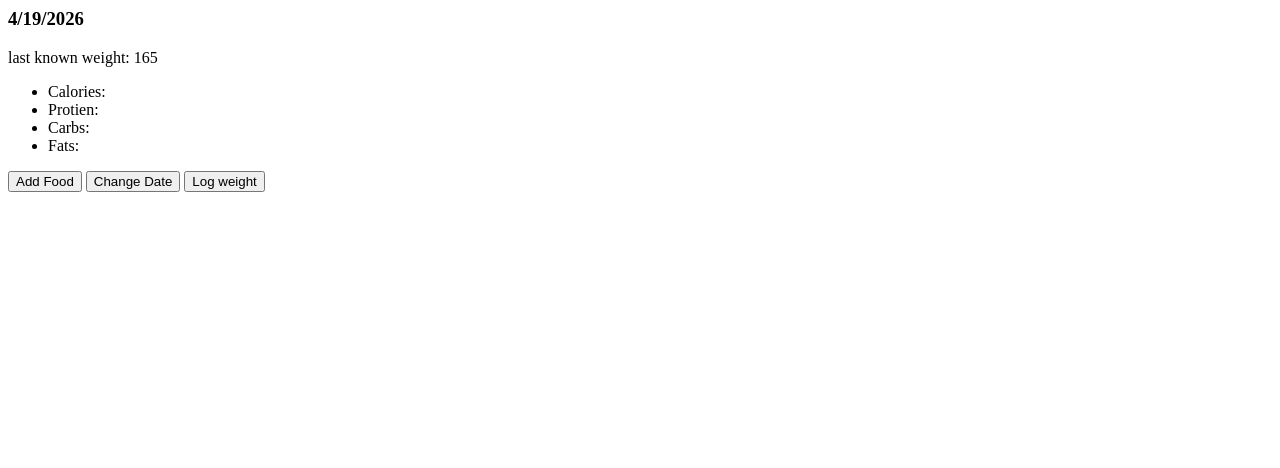
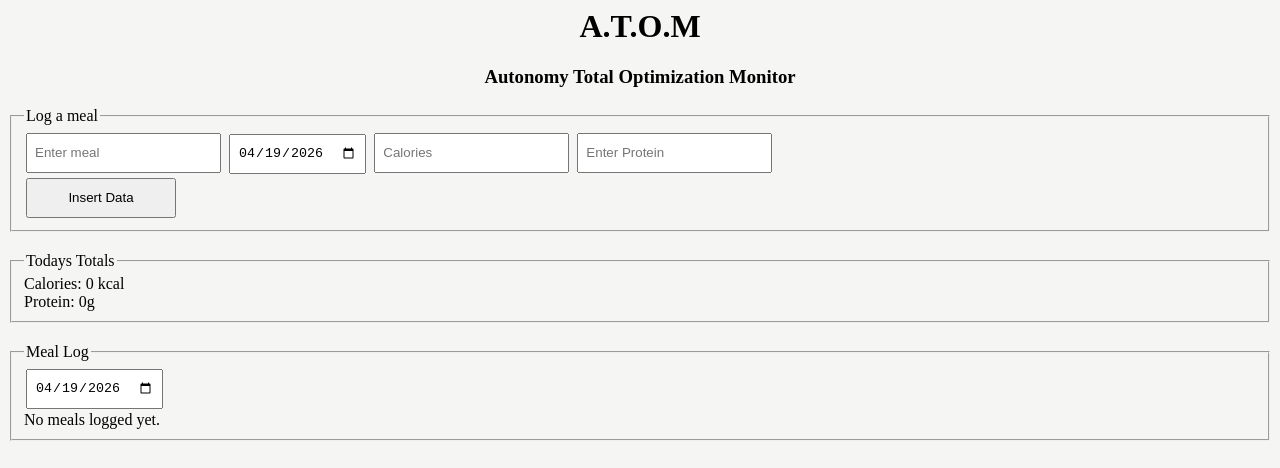
Before and after one commit to 717atom/717atom.github.io, a plain HTML site: page index.html in a window 1280 px wide. Drawn offline with Linux system fonts and the light colour scheme.

Commit message:
functional food tracker
still needs weight tracker and workout tracker

```diff
--- a/index.html
+++ b/index.html
@@ -6,21 +6,29 @@
     <link rel="stylesheet" href="stye.css">
 </head>
 <body>
-    <div>
-        <h3 id="date"></h3>
-        <p>last known weight: <span id="weight"></span></p>
-        <ul>
-            <li id="Calories">Calories: </li>
-            <li>Protien: </li>
-            <li>Carbs: </li>
-            <li>Fats: </li>
-        </ul>
-    </div>
-    <div>
-        <button>Add Food</button>
-        <button>Change Date</button>
-        <button>Log weight</button>
-    </div>
+    <h1>A.T.O.M</h1>
+    <h3>Autonomy Total Optimization Monitor</h3>
+    <fieldset>
+        <legend>Log a meal</legend>
+        <input type="text" id="inpFood" placeholder="Enter meal">
+        <input type="date" id="inpDate">
+        <input type="number" id="inpCalories" placeholder="Calories">
+        <input type="number" id="inpProtein" placeholder="Enter Protein">
+        <br>
+        <button type="button" id="btnInsert">Insert Data</button>
+    </fieldset>
+    <fieldset>
+        <legend>Todays Totals</legend>
+        <div id="totals"></div>
+    </fieldset>
+    <fieldset>
+        <legend>Meal Log</legend>
+        <input type="date" id="dateFilter">
+        <div id="output"></div>
+    </fieldset>
+
+
+</body>
     <script src="index.js"></script>
-</body>
+
 </html>
--- a/index.js
+++ b/index.js
@@ -1,46 +1,72 @@
-console.log(`Hello from js`)
-let today = new Date().toLocaleDateString();
+const inpFood = document.getElementById("inpFood");
+const inpDate = document.getElementById("inpDate");
+const inpCalories = document.getElementById("inpCalories");
+const inpProtein = document.getElementById("inpProtein");
+const btnInsert = document.getElementById("btnInsert");
+const Output = document.getElementById("output");
+const totals = document.getElementById("totals");
+const dateFilter = document.getElementById("dateFilter");
+const today = new Date().toISOString().split('T')[0];
+inpDate.value = today;
+dateFilter.value = today;
 
-let saved = localStorage.getItem(today);
-
-let track = {
-    weight: 165,
-    food: []
-};
-
-track.food.push({name: "oatmeal",calories: 150, protien: 5});
-
-let totalCalories = 0;
-
-for (let i = 0; i < track.food.length; i++) {
-    totalCalories += track.food[i].calories;
+function getMeal() {
+    return JSON.parse(localStorage.getItem("foodLog") || "[]");
 }
 
-let track_cerealized = JSON.stringify(track);
+function saveMeals(meals) {
+    localStorage.setItem("foodLog", JSON.stringify(meals));
+}
 
-localStorage.setItem(today,track_cerealized);
+function Log(){
+    let meals = getMeal();
+    let selectedDate = dateFilter.value;
+    let selectedMeals = meals.filter(m => m.date === selectedDate);
+    const totalCal  = selectedMeals.reduce((sum, m) => sum + m.calories, 0);
+    const totalPro  = selectedMeals.reduce((sum, m) => sum + m.protein, 0);
 
-document.getElementById("date").textContent = today;
-document.getElementById('weight').textContent = track.weight;
+    totals.innerHTML = `
+        Calories: ${totalCal} kcal <br>
+        Protein: ${totalPro}g <br>
+    `;
 
+    if (selectedMeals.length === 0) {
+        Output.innerHTML = "No meals logged yet.";
+        return;
+    }
+    Output.innerHTML = "";
+    selectedMeals.forEach(function(meal){
+        Output.innerHTML += `
+        <p>
+            <strong>${meal.food}</strong> - ${meal.date} <br>
+            Calories: ${meal.calories} | Protein: ${meal.protein}G
+        </p>
+        `;
+    });
+}
 
+btnInsert.onclick = function(){
+    const food = inpFood.value.trim();
+    const date = inpDate.value;
+    const calories = parseInt(inpCalories.value);
+    const protein = parseInt(inpProtein.value);
 
-console.log(saved);
+    if(!food || !date || isNaN(calories) || isNaN(protein)) {
+        alert("please fill in all fields!");
+        return;
+    }
 
+    const meals = getMeal();
+    meals.push({ food, date, calories, protein});
+    saveMeals(meals)
 
-
-
-
-
-
-
-
-/* will need this later
-window popups
-window.alert(`boo`)
-
-local storage
-localStorage.setItem('The Name',input.value);
-le track_cerealized = json.stringify(track)
-
-*/
+    inpFood.value     = "";
+    inpCalories.value = "";
+    inpProtein.value  = "";
+    inpDate.value     = today;
+    Log();
+};
+dateFilter.onchange = function() {
+    Log();
+};
+Log();
--- a/stye.css
+++ b/stye.css
@@ -1,3 +1,17 @@
-h1{
-    color: red;
+body {
+    background: #f5f5f3;
 }
+h1, h3{
+    text-align: center;
+}
+input, button{
+    padding: 7px;
+    height: 40px;
+    margin: 2px;
+}
+button{
+    width: 150px;
+}
+fieldset{
+    margin-bottom: 20px;
+}
```
